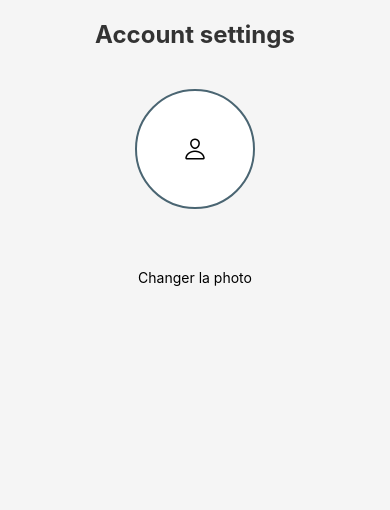
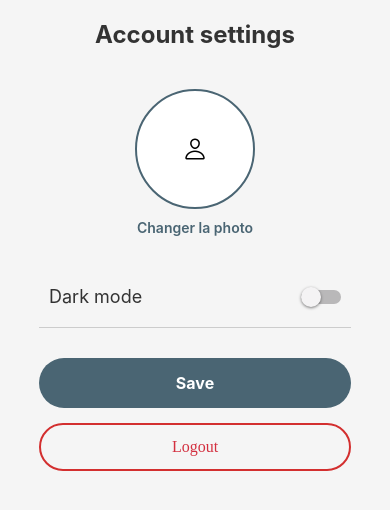
Before and after one commit to GabrielBolduc/Projet_App_Mobile, a React Native app in the folder Code/: screen / in a window 390 px wide. Shown: the top 510 px of the page. Built offline with nearby package versions, Linux system fonts and the light colour scheme.

Commit message:
commit ecran settings

```diff
--- a/Code/package.json
+++ b/Code/package.json
@@ -10,6 +10,7 @@
   },
   "dependencies": {
     "@expo/metro-runtime": "~6.1.2",
+    "@react-navigation/bottom-tabs": "^7.8.6",
     "@react-navigation/native": "^7.1.20",
     "@react-navigation/native-stack": "^7.6.3",
     "expo": "~54.0.24",
--- a/Code/settings_screen.js
+++ b/Code/settings_screen.js
@@ -1,7 +1,9 @@
 import { StatusBar } from "expo-status-bar";
 import { useState } from "react";
-import { StyleSheet, Text, View, TouchableOpacity, Switch } from "react-native";
+import { StyleSheet, Text, View, TouchableOpacity, Switch , Button} from "react-native";
+import { SafeAreaProvider, SafeAreaView } from 'react-native-safe-area-context';
 import Ionicons from '@expo/vector-icons/Ionicons';
+import { createBottomTabNavigator } from '@react-navigation/bottom-tabs';
 
 export default function settings(){
 
@@ -9,22 +11,45 @@ export default function settings(){
     const toggleSwitch = () =>setIsDarkMode(previousState => !previousState)
 
     return(
-        <View style={styles.container}>
+        <SafeAreaProvider>
+            <SafeAreaView style={styles.container}>
 
             <View style={styles.header}>
                 <Text style={styles.headerTitle}>Account settings</Text>
             </View>
-
             <View style={styles.profileSection}>
                 <View style={styles.avatarContainer}>
                     <Ionicons name="person-outline" size={24} color="black" />
                 </View>
+                <TouchableOpacity>
+                    <Text style={styles.editPhotoText}>Changer la photo</Text>
+                </TouchableOpacity>
             </View>
-            <TouchableOpacity>
-                <Text style={styles.editPhotoText}>Changer la photo</Text>
-            </TouchableOpacity>
 
-        </View>
+            <View style={styles.optionsContainer}>
+                <View style={styles.optionRow}>
+                    <Text style={styles.optionLabel}>Dark mode</Text>
+                    <Switch
+                        trackColor={{false: "rgba(62, 60, 62, 0.33)", true: "rgba(17, 122, 187, 1)"}}
+                        thumbColor={isDarkMode ? "#f6de48ff" : "#f4f3f4"}
+                        onValueChange={toggleSwitch}
+                        value={isDarkMode}
+                    />
+                </View>
+
+                <View style={styles.divider}/>
+
+                <TouchableOpacity style={styles.saveButton}>
+                    <Text style={styles.saveButtonText}>Save</Text>
+                </TouchableOpacity>
+
+                <TouchableOpacity style={styles.logoutButton}>
+                    <Text style={styles.logoutButtonText}>Logout</Text>
+                </TouchableOpacity>
+            </View>
+
+          </SafeAreaView>
+        </SafeAreaProvider>
     )
 }
 
@@ -52,10 +77,65 @@ const styles = StyleSheet.create({
         height: 120,
         borderRadius: 60,
         borderWidth: 2,
-        borderColor: '#4A6572',
+        borderColor: '#4A6573',
         justifyContent: 'center',
         alignItems: 'center',
         backgroundColor: '#fff',
         marginBottom: 10,
     },
+    editPhotoText: {
+        color: '#4A6573',
+        fontWeight: '600',
+    },
+    optionsContainer: {
+        width: '80%',
+        alignItems: 'center'
+    },
+    optionRow: {
+        flexDirection: 'row',
+        justifyContent: 'space-between',
+        alignItems: 'center',
+        width: '100%',
+        marginBottom: 20,
+        paddingHorizontal: 10
+    },
+    optionLabel:{
+        fontSize: 18,
+        color: '#333'
+    },
+    divider: {
+        height: 1,
+        width: '100%',
+        backgroundColor: '#ccc',
+        marginBottom: 30
+    },
+    saveButton: {
+        width: '100%',
+        backgroundColor: '#4A6573',
+        padding: 15,
+        borderRadius: 25,
+        alignItems: 'center',
+        marginBottom: 15
+    },
+    saveButtonText: {
+        color: '#fff',
+        fontSize: 16,
+        fontWeight: 'bold'
+    },
+    logoutButton: {
+        width: '100%',
+        backgroundColor: 'transparent',
+        borderWidth: 2,
+        borderColor: '#D32F2f',
+        padding: 13,
+        borderRadius: 25,
+        alignItems: 'center'
+    },
+    logoutButtonText: {
+        color: '#D32F3f',
+        fontSize: 16,
+        fontFamily: 'bold'
+    }
+
+
 })
```
Also changed, not shown: 1 other file (tests, documents, lock files or other folders).
